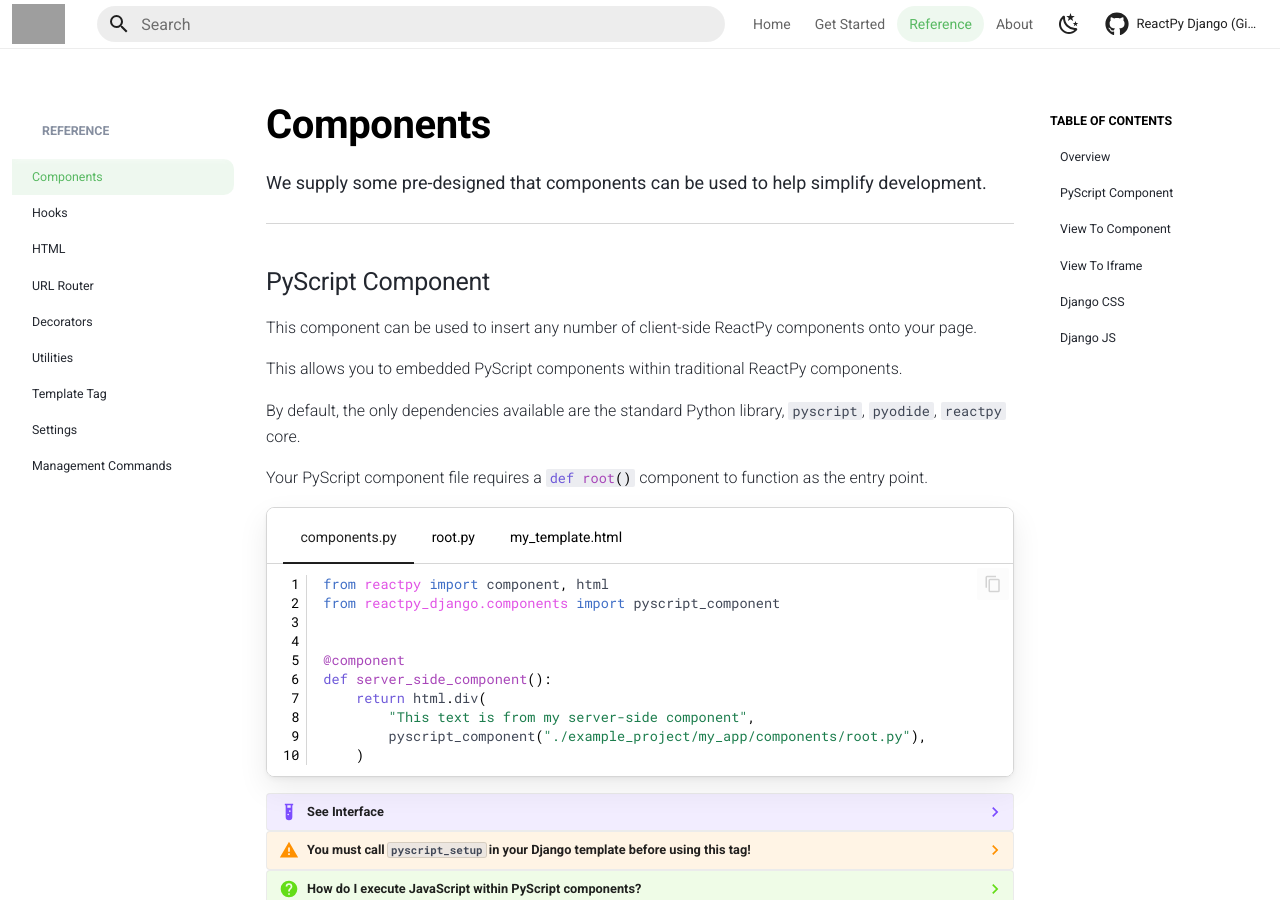
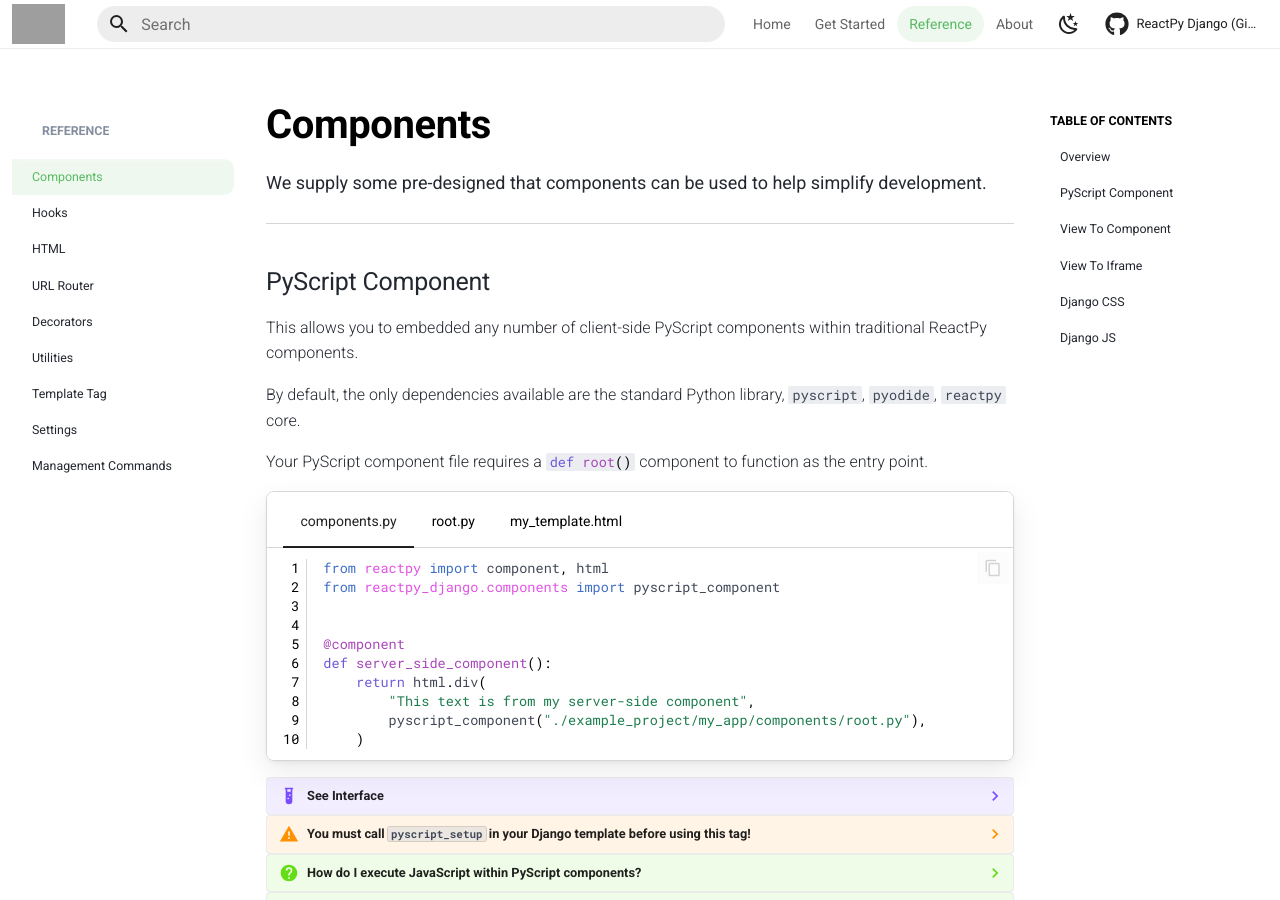
Before and after one commit to reactive-python/reactpy-django, an MkDocs documentation site: the page built from docs/src/reference/components.md, in a window 1280 px wide and 900 px high. Built offline with MkDocs 1.6.1 and Material for MkDocs 9.7.7, drawn with Linux system fonts in a browser that asks for light colours; comment, search, counter and statistics services are not loaded; the version menu is left out; grey boxes are pictures that could not be loaded.

Commit message:
simplify desc

```diff
--- a/docs/src/reference/components.md
+++ b/docs/src/reference/components.md
@@ -10,9 +10,7 @@ We supply some pre-designed that components can be used to help simplify develop
 
 ## PyScript Component
 
-This component can be used to insert any number of client-side ReactPy components onto your page.
-
-This allows you to embedded PyScript components within traditional ReactPy components.
+This allows you to embedded any number of client-side PyScript components within traditional ReactPy components.
 
 {% include-markdown "../reference/template-tag.md" start="<!--pyscript-def-start-->" end="<!--pyscript-def-end-->" %}
 
```
